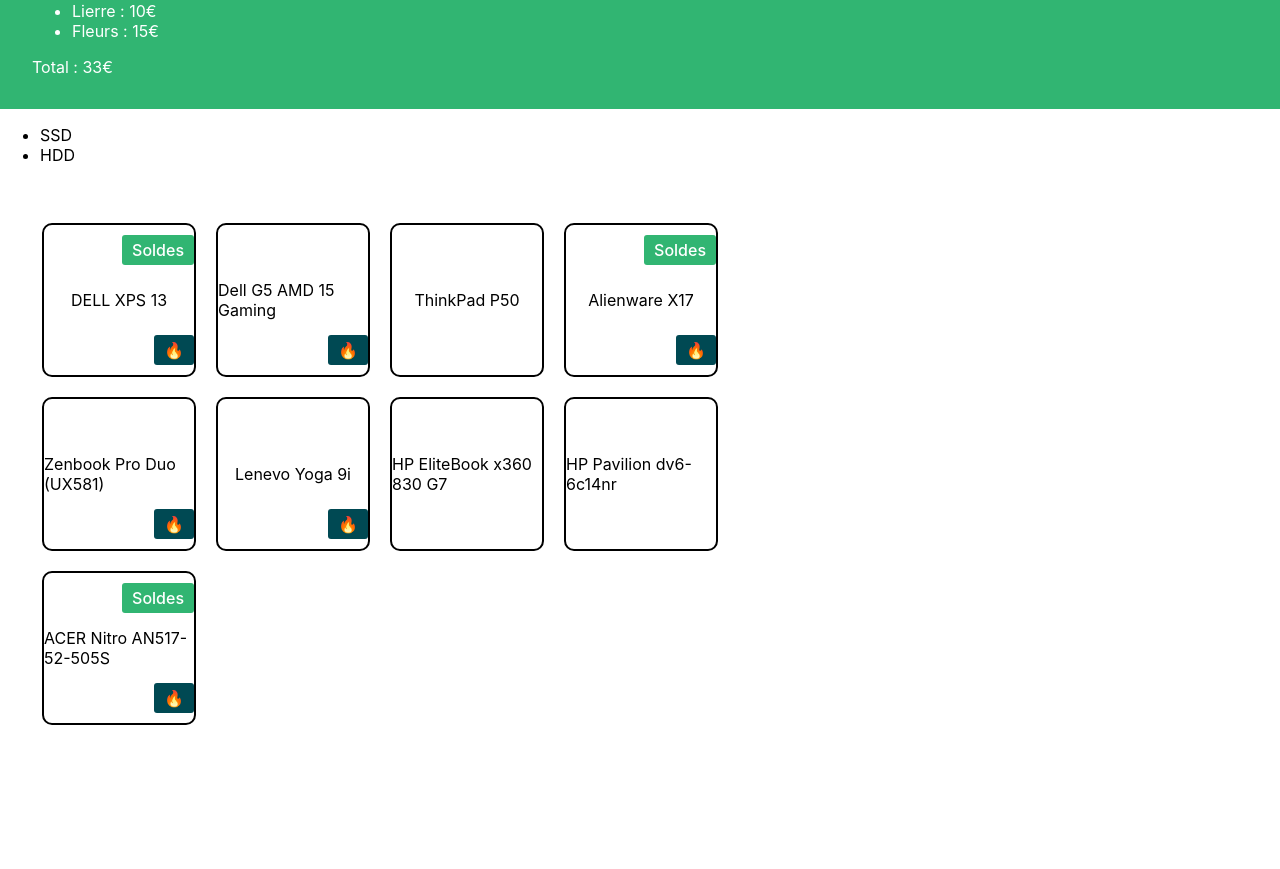
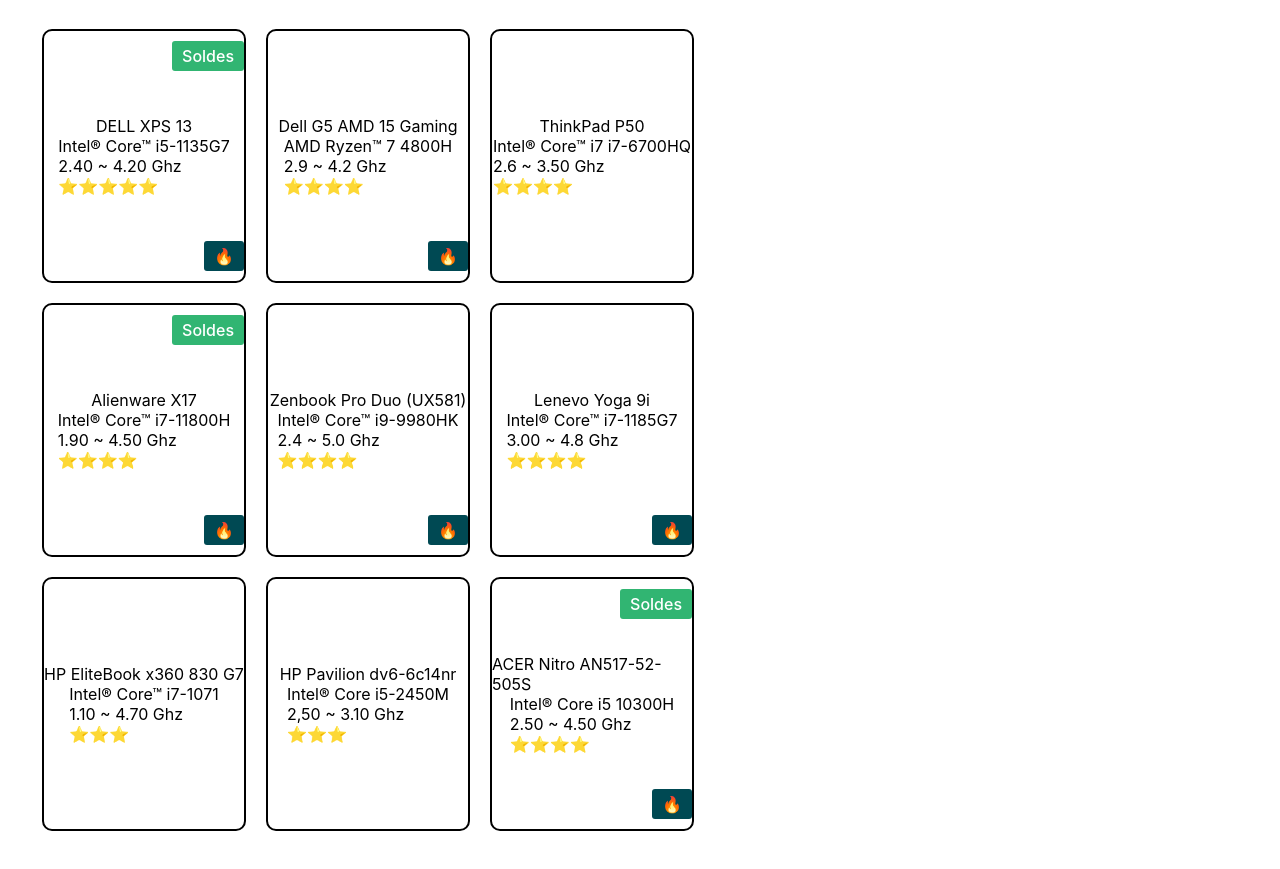
Before and after one commit to jienba/diayma-laptop, a React (Create React App) app: page / in a window 1280 px wide. Shown: the part 303-1172 px from the top of the page. Before the commit the page ends 1086 px from the top, so only its background shows below. Built offline with nearby package versions, Linux system fonts and the light colour scheme.

Commit message:
Reusing Components with props

```diff
--- a/src/components/App.js
+++ b/src/components/App.js
@@ -1,11 +1,18 @@
 import Banner from './Banner';
 import Cart from "./Cart";
 import ShoppingList from "./ShoppingList";
+import logo from "../assets/logo.svg";
+import Recommendation from "./Recommendation";
+import {title} from "./Banner";
 
 const App = () => {
     return (<div>
-        <Banner/>
-        <Cart/>
+        <Banner>
+            <img src={logo} alt="univers-laptop" className='dlp-logo'/>
+            <h1>{title}</h1>
+            <Recommendation/>
+        </Banner>
+        {/*<Cart/>*/}
         <ShoppingList/>
     </div>)
 }
--- a/src/components/Banner.js
+++ b/src/components/Banner.js
@@ -1,18 +1,12 @@
 import '../styles/Banner.css';
-import logo from '../assets/logo.svg';
-import Recommendation from "./Recommendation";
+const title = "L'univers du Laptop";
 
-const Banner = () => {
-    const title = "L'univers du Laptop";
+const Banner = ({children}) => {
 
     return (<div className="dlp-banner">
-        <h1>
-            <img src={logo} alt="univers-laptop" className='dlp-logo'/>
-            {title}
-        </h1>
-        <Recommendation/>
+        {children}
     </div>)
 }
 
-
+export {title}
 export default Banner
--- /dev/null
+++ b/src/components/ConfigurationLaptop.js
@@ -0,0 +1,12 @@
+const Configuration = ({ processor, frequency, rate}) => {
+    // const { processor, frequency, rate} = props;
+    const range = [1, 2, 3, 4, 5];
+    // console.log(processor)
+    return (<div>
+        <span>{processor} </span> <br/>
+        <span>{frequency} </span> <br/>
+        {range.map(rangeElem => rate >= rangeElem ? (<span key={rangeElem.toString()}>⭐</span>) : null)}
+    </div>)
+}
+
+export default Configuration;
--- a/src/components/ShoppingList.js
+++ b/src/components/ShoppingList.js
@@ -1,5 +1,6 @@
 import {laptopList} from "../datas/laptopList";
 import '../styles/ShoppingList.css';
+import Configuration from "./ConfigurationLaptop";
 
 
 const stockageType = [...new Set(laptopList.map(laptop => laptop.typeStockage))];
@@ -19,7 +20,12 @@
                         {laptop.name}
                         {laptop.isBestSale && <span className='dlp-best-sale'>🔥</span>}
                         {laptop.isSpecialOffer && <div className='dlp-sales'>Soldes</div>}
+                        <Configuration
+                            processor={laptop.processor}
+                            frequency={laptop.frequency + ' Ghz'}
+                            rate={laptop.rate}/>
                     </li>
+
                 )}
             </ul>
         </div>
--- a/src/datas/laptopList.js
+++ b/src/datas/laptopList.js
@@ -5,21 +5,27 @@
         id: '1ed',
         isBestSale: true,
         isSpecialOffer: true,
-        processor: 'Intel® Core™ i5-1135G7 de 11e génération (8 Mo de mémoire cache, jusqu‘à 4,2 GHz)'
+        processor: 'Intel® Core™ i5-1135G7',
+        frequency: '2.40 ~ 4.20',
+        rate: 5
     },
     {
         name: 'Dell G5 AMD 15 Gaming',
         typeStockage: 'SSD',
         id: '2ab',
         isBestSale: true,
-        processor: 'AMD Ryzen™ 7 4800H'
+        processor: 'AMD Ryzen™ 7 4800H',
+        frequency: '2.9 ~ 4.2',
+        rate: 4
     },
     {
         name: 'ThinkPad P50',
         typeStockage: 'SSD',
         id: '3sd',
         isBestSale: false,
-        processor: 'Intel® Core™ i7 i7-6700HQ'
+        processor: 'Intel® Core™ i7 i7-6700HQ',
+        frequency: '2.6 ~ 3.50',
+        rate: 4
     },
     {
         name: 'Alienware X17',
@@ -27,35 +33,45 @@
         id: '4kk',
         isBestSale: true,
         isSpecialOffer: true,
-        processor: 'Intel® Core™ i7-11800H'
+        processor: 'Intel® Core™ i7-11800H',
+        frequency: '1.90 ~ 4.50',
+        rate: 4
     },
     {
         name: 'Zenbook Pro Duo (UX581)',
         typeStockage: 'SSD',
         id: '5pl',
         isBestSale: true,
-        processor: 'Intel® Core™ i9-9980HK 2,4 GHz (cache de 16 Mo, jusqu’à 5,0 GHz)'
+        processor: 'Intel® Core™ i9-9980HK',
+        frequency: '2.4 ~ 5.0',
+        rate: 4
     },
     {
         name: 'Lenevo Yoga 9i',
         typeStockage: 'SSD',
         id: '6uo',
         isBestSale: true,
-        processor: 'Intel® Core™ i7-1185G7'
+        processor: 'Intel® Core™ i7-1185G7',
+        frequency: '3.00 ~ 4.8',
+        rate: 4
     },
     {
         name: 'HP EliteBook x360 830 G7',
         typeStockage: 'HDD',
         id: '7ie',
         isBestSale: false,
-        processor: 'Intel® Core™ i7-1071'
+        processor: 'Intel® Core™ i7-1071',
+        frequency: '1.10 ~ 4.70',
+        rate: 3
     },
     {
         name: 'HP Pavilion dv6-6c14nr',
         typeStockage: 'HDD',
         id: '8fp',
         isBestSale: false,
-        processor: ' Intel Core i5-2450M de 2,50 GHz ~ 3,10 GHz'
+        processor: 'Intel® Core i5-2450M',
+        frequency: '2,50 ~ 3.10',
+        rate: 3
     },
     {
         name: 'ACER Nitro AN517-52-505S',
@@ -63,6 +79,8 @@
         id: '9vn',
         isBestSale: true,
         isSpecialOffer: true,
-        processor: 'Intel Core i5 10300H / 2.5 GHz'
+        processor: 'Intel® Core i5 10300H',
+        frequency: '2.50 ~ 4.50',
+        rate: 4
     }
 ]
--- a/src/styles/ShoppingList.css
+++ b/src/styles/ShoppingList.css
@@ -9,8 +9,8 @@
 .dlp-laptop-item {
     border: solid 2px black;
     border-radius: 10px;
-    height: 150px;
-    width: 150px;
+    height: 250px;
+    width: 200px;
     margin: 10px;
     display: flex;
     align-items: center;
@@ -37,7 +37,6 @@
     font-weight: 500;
     color: white;
     padding: 5px 10px;
-    /*background-color: #31b572;*/
     background-color: #004953;
     border-radius: 3px;
 }
```
